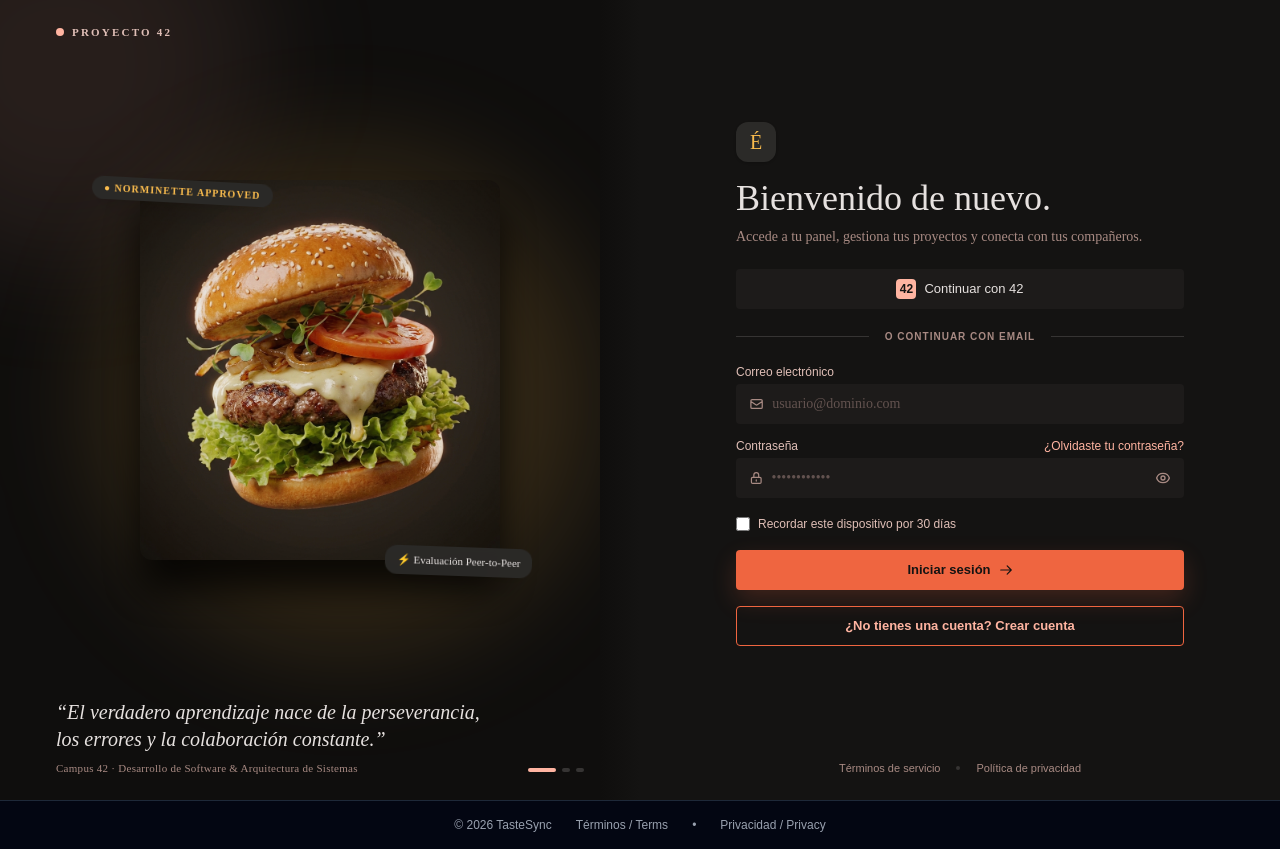
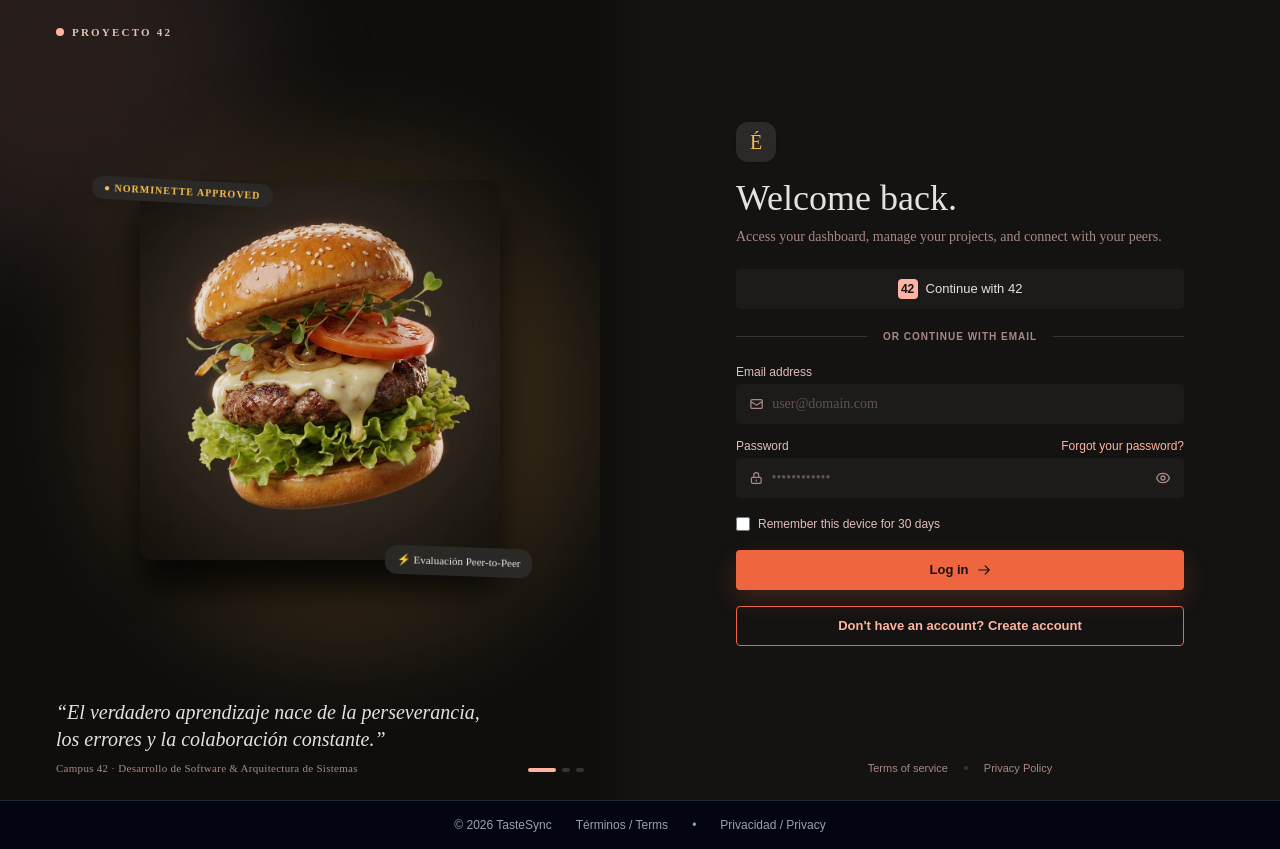
Before and after one commit to transcendence2026/ft_transcendence, a React (Vite) app in the folder frontend/: page /login in a window 1280 px wide. Built offline with nearby package versions, Linux system fonts and the light colour scheme; no server answers.

Commit message:
translate to english

```diff
--- a/frontend/src/pages/Auth/Login/LoginRightSide.tsx
+++ b/frontend/src/pages/Auth/Login/LoginRightSide.tsx
@@ -15,7 +15,7 @@ function getAuthErrorMessage(error: unknown, fallback: string): string {
   }
 
   if (!error.response) {
-    return "No se puede conectar con el servidor. Comprueba que el backend esté iniciado.";
+    return "Unable to connect to the server. Make sure the backend is running.";
   }
 
   if (error.response.status === 401) {
@@ -33,12 +33,12 @@ function getAuthErrorMessage(error: unknown, fallback: string): string {
 
   if (typeof message === "string" && message.length > 0) {
     if (message === "Invalid credentials") {
-      return "El correo o la contraseña no son correctos.";
+      return "Incorrect email or password.";
     }
     return message;
   }
 
-  return `El servidor ha rechazado la solicitud (${error.response.status}).`;
+  return `The server rejected the request (${error.response.status}).`;
 }
 
 export default function LoginRightSide() {
@@ -49,7 +49,7 @@ export default function LoginRightSide() {
   const [errorMessage, setErrorMessage] = useState<string | null>(null);
   const [isSubmitting, setIsSubmitting] = useState(false);
 
-  //Estados para 2FA
+  //2FA state
   const [requiresTwoFactor, setRequiresTwoFactor] = useState(false);
   const [userId, setUserId] = useState<string>("");
   const [code, setCode] = useState<string>("");
@@ -65,7 +65,7 @@ export default function LoginRightSide() {
 	}
   }, [searchParams]);
 
-  //Enviar credenciales
+  // Submit credentials
   const handleSubmit = async (e: React.FormEvent<HTMLFormElement>) => {
     e.preventDefault();
     setErrorMessage(null);
@@ -73,7 +73,7 @@ export default function LoginRightSide() {
     try {
       const response = await login(email, password);
 
-      // Si el backend avisa que requiere 2FA
+      // If the backend indicates 2FA is required
       if (response && response.requiresTwoFactor) {
         setRequiresTwoFactor(true);
         setUserId(response.userId || "");
@@ -82,15 +82,13 @@ export default function LoginRightSide() {
 
       navigate("/dashboard");
     } catch (err) {
-      setErrorMessage(getAuthErrorMessage(err, "No se ha podido iniciar sesión."));
+      setErrorMessage(getAuthErrorMessage(err, "Unable to log in."));
     } finally {
       setIsSubmitting(false);
     }
   };
 
-  // Paso 2: Enviar userId y code al endpoint de verificación
-    // Eliminamos el último resto de localStorage en el flujo 2FA
-	// para que toda la autenticación funcione al 100 % con cookies HttpOnly
+  // Step 2: Send userId and code to the verification endpoint (100% HttpOnly cookies, no localStorage)
   const handleVerify2Fa = async (e: React.FormEvent<HTMLFormElement>) => {
     e.preventDefault();
     setErrorMessage(null);
@@ -104,7 +102,7 @@ export default function LoginRightSide() {
       await refreshUser();
       navigate("/dashboard");
     } catch (err) {
-      setErrorMessage(getAuthErrorMessage(err, "El código 2FA no es válido o ha expirado."));
+      setErrorMessage(getAuthErrorMessage(err, "The 2FA code is invalid or has expired."));
     } finally {
       setIsSubmitting(false);
     }
@@ -117,15 +115,15 @@ export default function LoginRightSide() {
           É
         </div>
         <h1 className="text-3xl font-normal text-text sm:text-4xl">
-          {requiresTwoFactor ? "Verificación 2FA" : "Bienvenido de nuevo."}
+          {requiresTwoFactor ? "2FA Verification" : "Welcome back."}
         </h1>
         <p className="mt-2 text-sm leading-relaxed text-muted">
           {requiresTwoFactor
-            ? "Introduce el código de 6 dígitos generado por tu app de autenticación."
-            : "Accede a tu panel, gestiona tus proyectos y conecta con tus compañeros."}
+            ? "Enter the 6-digit code generated by your authenticator app."
+            : "Access your dashboard, manage your projects, and connect with your peers."}
         </p>
 
-        {/* SI NO PIDE 2FA: Mostramos formulario de email y password */}
+        {/* IF 2FA IS NOT REQUIRED: Show email and password form */}
         {!requiresTwoFactor ? (
           <>
             <div className="mt-5">
@@ -140,25 +138,25 @@ export default function LoginRightSide() {
                 <span className="flex h-5 w-5 items-center justify-center rounded-control bg-primary-soft text-xs font-bold text-background">
                   42
                 </span>
-                Continuar con 42
+                Continue with 42
               </button>
             </div>
 
             <div className="my-5 flex items-center gap-4 text-center font-sans text-[10px] font-semibold uppercase tracking-widest text-muted">
               <hr className="flex-1 border-border" />
-              o continuar con email
+              or continue with email
               <hr className="flex-1 border-border" />
             </div>
 
             <form onSubmit={handleSubmit} className="space-y-3.5">
               {errorMessage && <AuthErrorAlert message={errorMessage} />}
               <label className="auth-label">
-                <span className="mb-1 block">Correo electrónico</span>
+                <span className="mb-1 block">Email address</span>
                 <div className="auth-input-shell">
                   <Mail />
                   <input
                     type="email"
-                    placeholder="usuario@dominio.com"
+                    placeholder="user@domain.com"
                     value={email}
                     onChange={(e) => setEmail(e.target.value)}
                     required
@@ -169,12 +167,12 @@ export default function LoginRightSide() {
 
               <label className="auth-label">
                 <div className="mb-1 flex justify-between">
-                  <span>Contraseña</span>
+                  <span>Password</span>
                   <Link
                     to="#forgot"
                     className="text-primary-soft transition-colors hover:text-primary-hover"
                   >
-                    ¿Olvidaste tu contraseña?
+                    Forgot your password?
                   </Link>
                 </div>
                 <div className="auth-input-shell">
@@ -204,7 +202,7 @@ export default function LoginRightSide() {
                   onChange={(e) => setRemember(e.target.checked)}
                   className="h-3.5 w-3.5 cursor-pointer rounded border-border bg-surface accent-primary"
                 />
-                Recordar este dispositivo por 30 días
+                Remember this device for 30 days
               </label>
 
               <button
@@ -212,7 +210,7 @@ export default function LoginRightSide() {
                 disabled={isSubmitting}
                 className="auth-button mt-2"
               >
-                {isSubmitting ? "Conectando..." : "Iniciar sesión"}
+                {isSubmitting ? "Connecting..." : "Log in"}
                 <Arrow />
               </button>
             </form>
@@ -221,15 +219,15 @@ export default function LoginRightSide() {
               to="/register"
               className="auth-outline-button mt-4"
             >
-              ¿No tienes una cuenta? Crear cuenta
+              Don't have an account? Create account
             </Link>
           </>
         ) : (
-          /* SI PIDE 2FA: Mostramos solo la cajita para los 6 números */
+          /* IF 2FA IS REQUIRED: Show only the 6-digit code input */
           <form onSubmit={handleVerify2Fa} className="mt-6 space-y-4">
             {errorMessage && <AuthErrorAlert message={errorMessage} />}
             <label className="auth-label">
-              <span className="mb-1 block">Código de seguridad</span>
+              <span className="mb-1 block">Security code</span>
               <div className="auth-input-shell">
                 <Lock />
                 <input
@@ -250,7 +248,7 @@ export default function LoginRightSide() {
               disabled={code.length !== 6 || isSubmitting}
               className="auth-button mt-2 w-full disabled:opacity-50"
             >
-              Verificar e ingresar
+              Verify and log in
               <Arrow />
             </button>
 
@@ -262,7 +260,7 @@ export default function LoginRightSide() {
               }}
               className="auth-outline-button mt-2 w-full text-xs text-muted"
             >
-              Volver atrás
+              Go back
             </button>
           </form>
         )}
@@ -270,11 +268,11 @@ export default function LoginRightSide() {
 
       <footer className="mt-auto flex items-center justify-center gap-4 pt-4 font-sans text-[11px] text-muted">
         <Link to="/terms" className="hover:text-text-soft">
-          Términos de servicio
+          Terms of service
         </Link>
         <span className="h-1 w-1 rounded-full bg-border"></span>
         <Link to="/privacy" className="hover:text-text-soft">
-          Política de privacidad
+          Privacy Policy
         </Link>
       </footer>
     </section>
```
